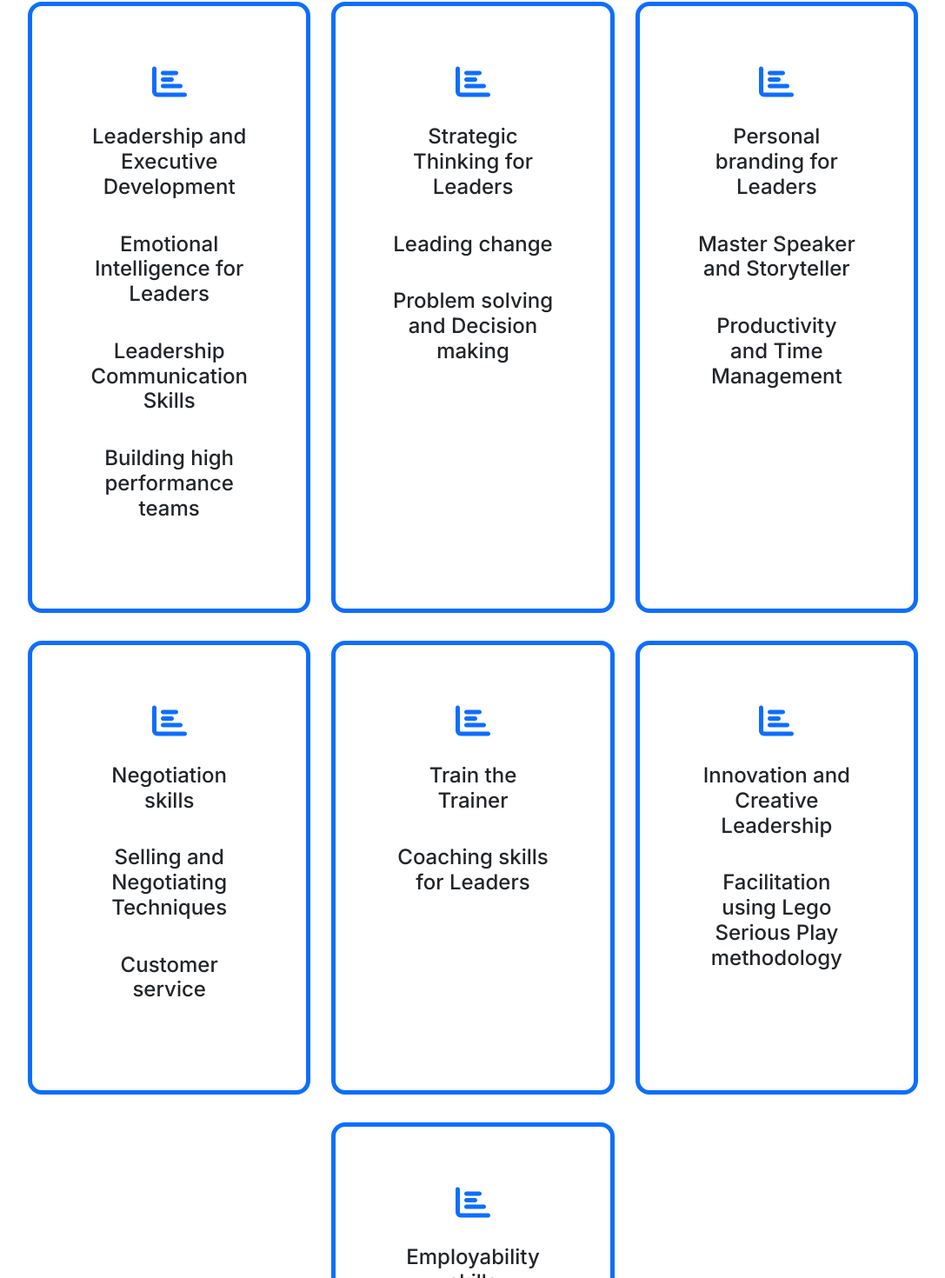
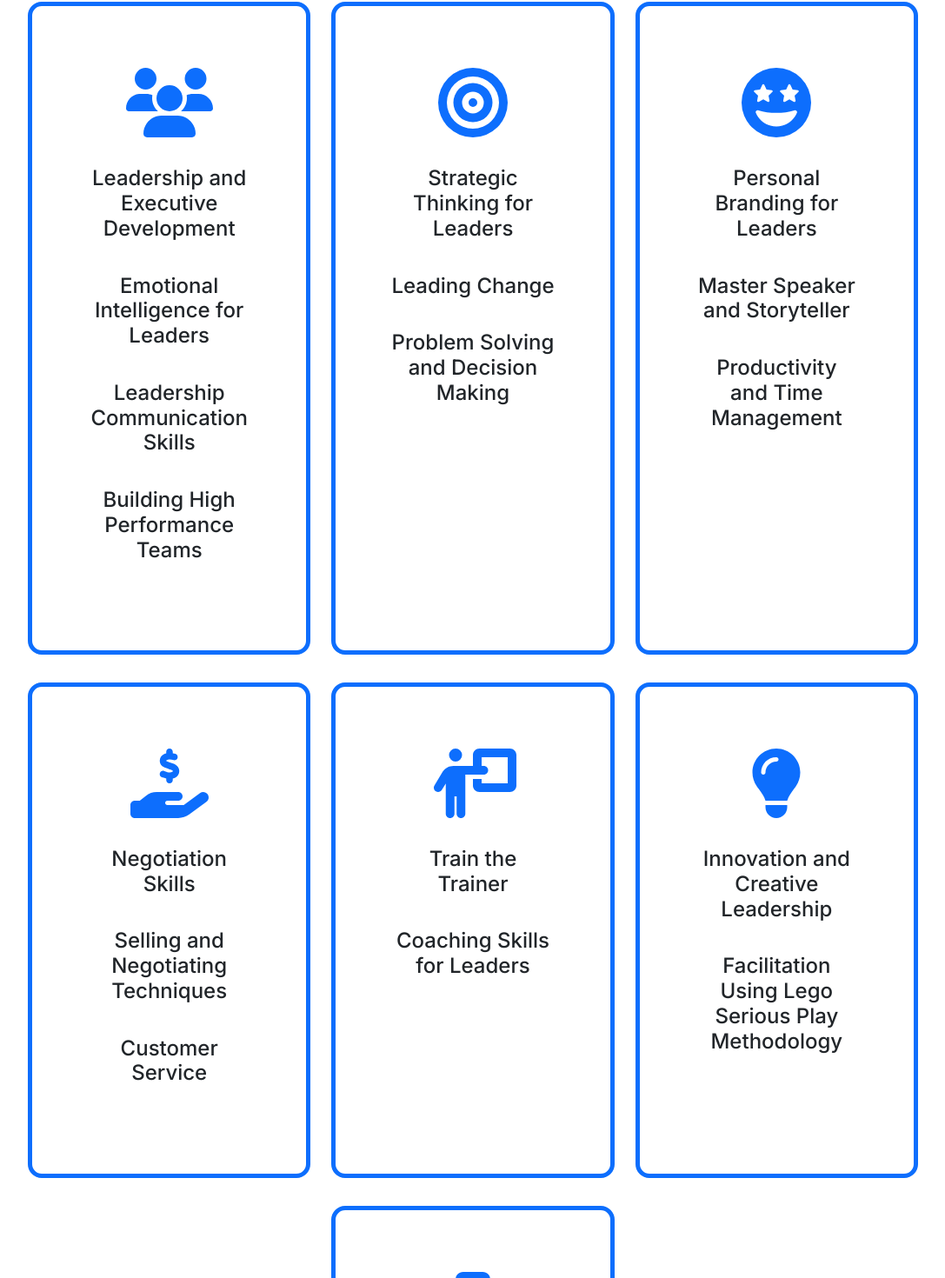
Before and after one commit to makkahwi/russaifa-club, a Next.js app: page / in a window 1280 px wide. Shown: the part 9256-10726 px from the top of the page at 87% size, without its empty margins (96-1183 px from the left). Built offline with nearby package versions, Linux system fonts and the light colour scheme.

Commit message:
Do Unique Programs symbols

```diff
--- a/src/sections/BusinessFacilitation/UniquePrograms.tsx
+++ b/src/sections/BusinessFacilitation/UniquePrograms.tsx
@@ -1,12 +1,13 @@
 import PageSection from "@/components/PageSection";
-import { faChartBar } from "@fortawesome/free-solid-svg-icons";
+import { faBlackTie } from "@fortawesome/free-brands-svg-icons";
+import { faBriefcase, faBullseye, faChartBar, faFaceGrinStars, faGears, faHandHoldingDollar, faLightbulb, faPersonChalkboard, faUsers } from "@fortawesome/free-solid-svg-icons";
 import { FontAwesomeIcon } from "@fortawesome/react-fontawesome";
 import { Card, CardBody, Col, Row } from "reactstrap";
 
 const UniqueProgramsSection = () => {
   const programGroups = [
     {
-      icon: faChartBar,
+      icon: faUsers,
       programs: [
         "Leadership and Executive Development",
 
@@ -14,23 +15,23 @@ const UniqueProgramsSection = () => {
 
         "Leadership Communication Skills",
 
-        "Building high performance teams",
+        "Building High Performance Teams",
       ],
     },
     {
-      icon: faChartBar,
+      icon: faBullseye,
       programs: [
         "Strategic Thinking for Leaders",
 
-        "Leading change",
+        "Leading Change",
 
-        "Problem solving and Decision making",
+        "Problem Solving and Decision Making",
       ],
     },
     {
-      icon: faChartBar,
+      icon: faFaceGrinStars,
       programs: [
-        "Personal branding for Leaders",
+        "Personal Branding for Leaders",
 
         "Master Speaker and Storyteller",
 
@@ -38,30 +39,30 @@ const UniqueProgramsSection = () => {
       ],
     },
     {
-      icon: faChartBar,
+      icon: faHandHoldingDollar,
       programs: [
-        "Negotiation skills",
+        "Negotiation Skills",
 
         "Selling and Negotiating Techniques",
 
-        "Customer service",
+        "Customer Service",
       ],
     },
     {
-      icon: faChartBar,
-      programs: ["Train the Trainer", "Coaching skills for Leaders"],
+      icon: faPersonChalkboard,
+      programs: ["Train the Trainer", "Coaching Skills for Leaders"],
     },
     {
-      icon: faChartBar,
+      icon: faLightbulb,
       programs: [
         "Innovation and Creative Leadership",
 
-        "Facilitation using Lego Serious Play methodology",
+        "Facilitation Using Lego Serious Play Methodology",
       ],
     },
     {
-      icon: faChartBar,
-      programs: ["Employability skills "],
+      icon: faBriefcase,
+      programs: ["Employability Skills "],
     },
   ];
 
@@ -73,7 +74,7 @@ const UniqueProgramsSection = () => {
             <Col md={4} className="d-flex" key={i}>
               <Card className="border border-primary border-5 rounded-4 p-5 my-3 w-100">
                 <CardBody>
-                  <h1 className="text-center mb-4 text-primary">
+                  <h1 className="text-center mb-4 text-primary display-1">
                     <FontAwesomeIcon icon={icon} />
                   </h1>
 
```
Also changed, not shown: 1 other file (tests, documents, lock files or other folders).
